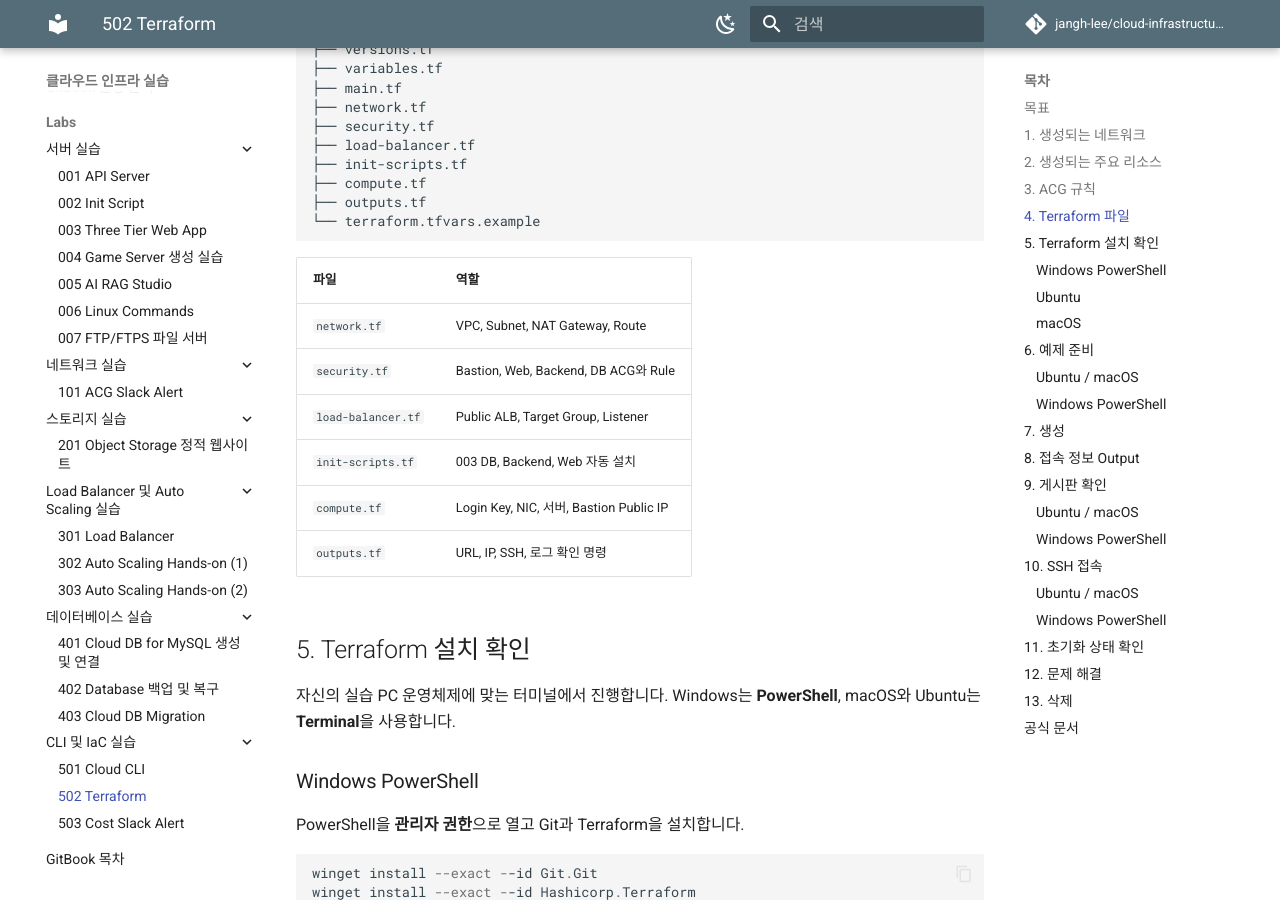
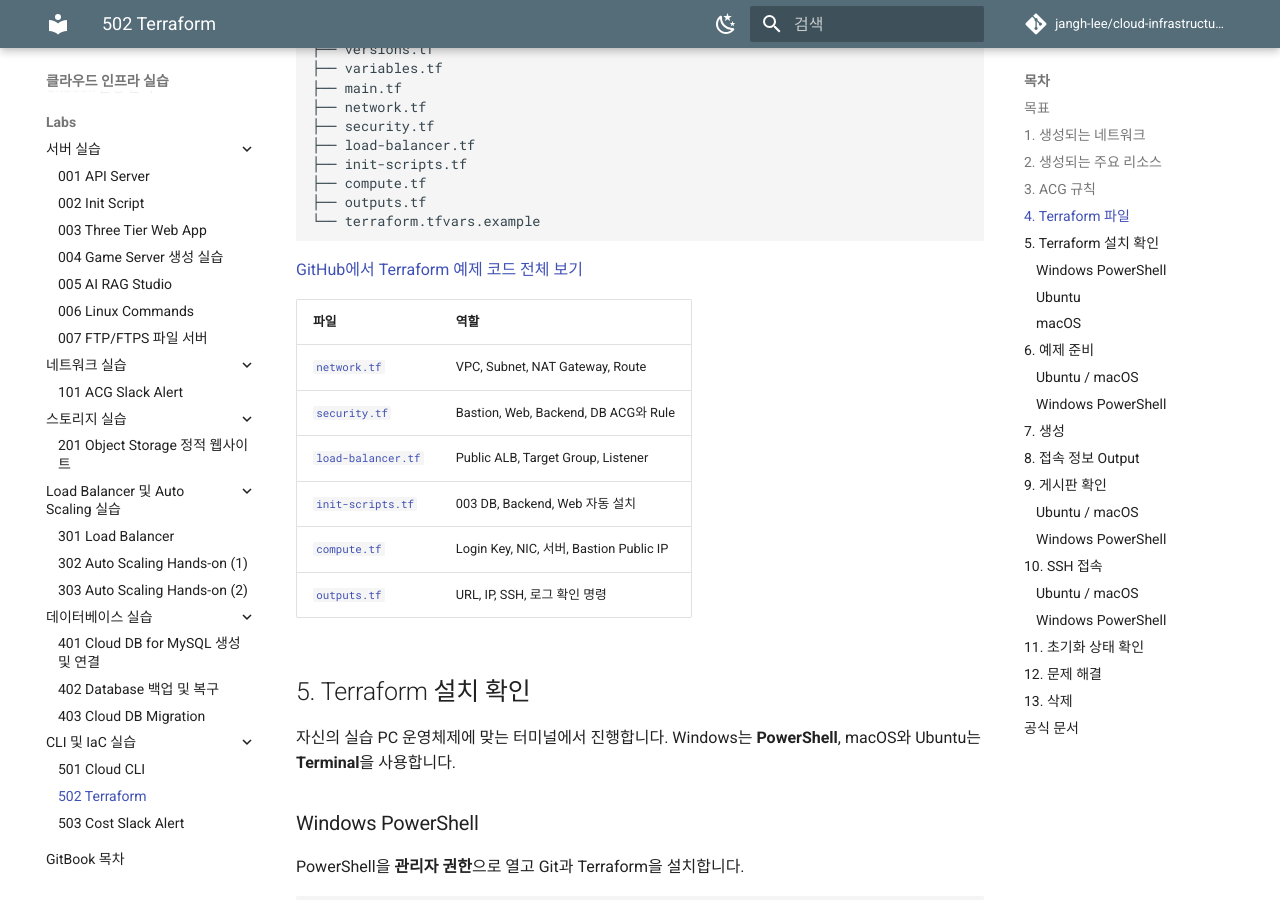
Before and after one commit to jangh-lee/cloud-infrastructure-lecture-example, an MkDocs documentation site: the page built from gitbook/labs/502-terraform.md, in a window 1280 px wide and 900 px high, scrolled down 2694 px. Built offline with MkDocs 1.6.1 and Material for MkDocs 9.7.7, drawn with Linux system fonts in a browser that asks for light colours; comment, search, counter and statistics services are not loaded.

Commit message:
Link Terraform example source files

````diff
--- a/gitbook/labs/502-terraform.md
+++ b/gitbook/labs/502-terraform.md
@@ -89,14 +89,16 @@
 └── terraform.tfvars.example
 ```
 
+[GitHub에서 Terraform 예제 코드 전체 보기](https://github.com/jangh-lee/cloud-infrastructure-lecture-example/tree/main/502-terraform/examples/ncloud-basic)
+
 | 파일 | 역할 |
 | --- | --- |
-| `network.tf` | VPC, Subnet, NAT Gateway, Route |
-| `security.tf` | Bastion, Web, Backend, DB ACG와 Rule |
-| `load-balancer.tf` | Public ALB, Target Group, Listener |
-| `init-scripts.tf` | 003 DB, Backend, Web 자동 설치 |
-| `compute.tf` | Login Key, NIC, 서버, Bastion Public IP |
-| `outputs.tf` | URL, IP, SSH, 로그 확인 명령 |
+| [`network.tf`](https://github.com/jangh-lee/cloud-infrastructure-lecture-example/blob/main/502-terraform/examples/ncloud-basic/network.tf) | VPC, Subnet, NAT Gateway, Route |
+| [`security.tf`](https://github.com/jangh-lee/cloud-infrastructure-lecture-example/blob/main/502-terraform/examples/ncloud-basic/security.tf) | Bastion, Web, Backend, DB ACG와 Rule |
+| [`load-balancer.tf`](https://github.com/jangh-lee/cloud-infrastructure-lecture-example/blob/main/502-terraform/examples/ncloud-basic/load-balancer.tf) | Public ALB, Target Group, Listener |
+| [`init-scripts.tf`](https://github.com/jangh-lee/cloud-infrastructure-lecture-example/blob/main/502-terraform/examples/ncloud-basic/init-scripts.tf) | 003 DB, Backend, Web 자동 설치 |
+| [`compute.tf`](https://github.com/jangh-lee/cloud-infrastructure-lecture-example/blob/main/502-terraform/examples/ncloud-basic/compute.tf) | Login Key, NIC, 서버, Bastion Public IP |
+| [`outputs.tf`](https://github.com/jangh-lee/cloud-infrastructure-lecture-example/blob/main/502-terraform/examples/ncloud-basic/outputs.tf) | URL, IP, SSH, 로그 확인 명령 |
 
 ## 5. Terraform 설치 확인
 
````
Also changed, not shown: 502-terraform/README.md (+2 -0 lines).
